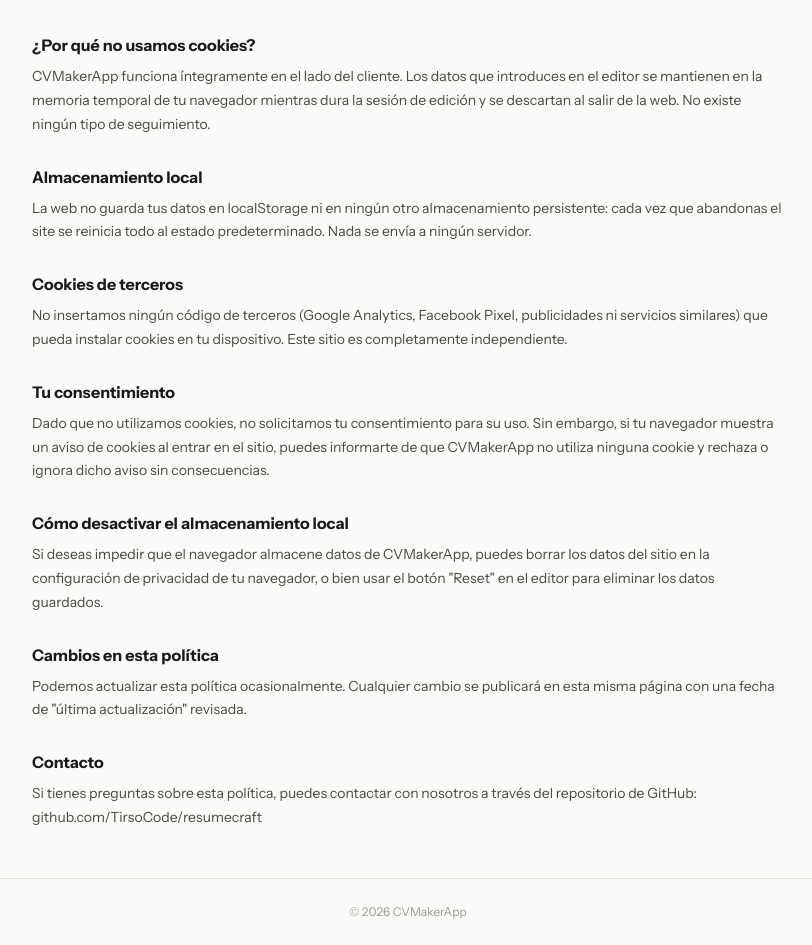
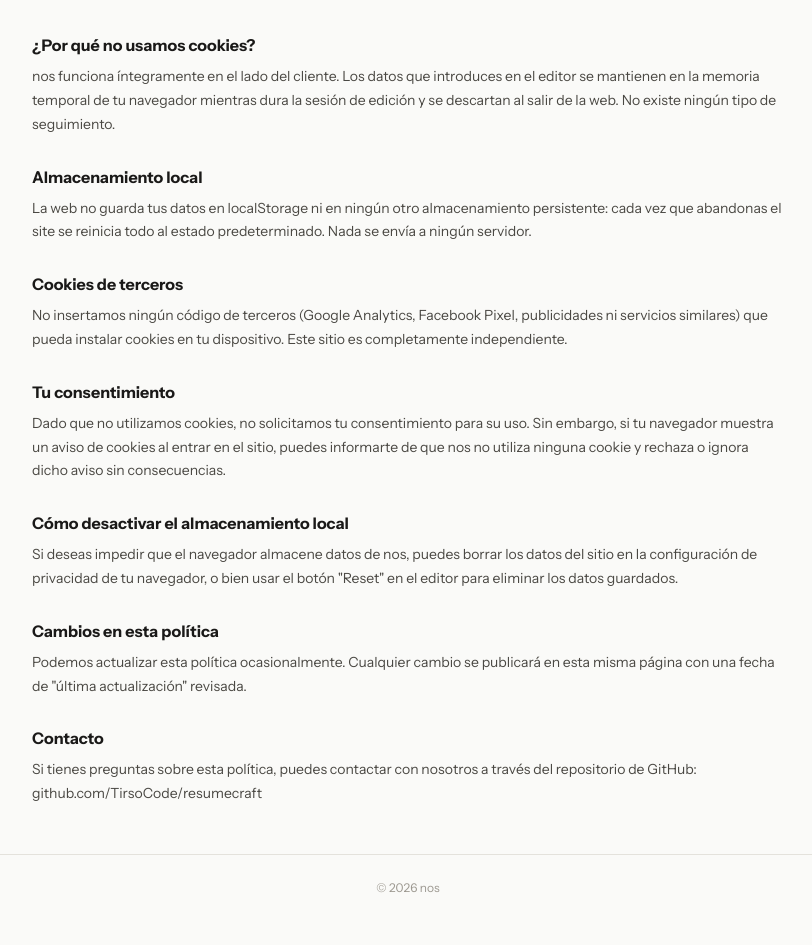
Before and after one commit to TirsoCode/cvmakerapp, a Next.js app: page /politica-cookies in a window 1280 px wide. Shown: the part 447-1392 px from the top of the page, without its empty margins (232-1044 px from the left). After the commit the page ends 1368 px from the top, so only its background shows below. Built offline with nearby package versions, Linux system fonts and the light colour scheme.

Commit message:
ref: reemplaza CVMakerApp por nos/nosotros/sitio

```diff
--- a/app/editor/editor-client.tsx
+++ b/app/editor/editor-client.tsx
@@ -540,7 +540,7 @@ function EditorInner() {
 
   const handleCopyShareMessage = useCallback(async () => {
     const name = data.personal.name || "mi CV";
-    const text = `¡Hola! Te comparto mi currículum:\n\n${name}\n${shareUrl}\n\n— Hecho con CVMakerApp`;
+    const text = `¡Hola! Te comparto mi currículum:\n\n${name}\n${shareUrl}\n\n— Hecho con nos`;
     await copyText(text);
     setToast("Mensaje copiado. Pégalo en WhatsApp o tu chat favorito");
   }, [shareUrl, data, copyText]);
@@ -632,7 +632,7 @@ function EditorInner() {
           <div style={{ display: "flex", alignItems: "center", gap: 8 }}>
             <button onClick={() => setShowDashboard(true)} className="boton-neobrutalista-sm" style={{ padding: "4px 10px" }}>CV</button>
             <a href="/" style={{ textDecoration: "none", display: "flex", alignItems: "center", gap: 6 }}>
-              <span style={{ fontSize: 13, fontWeight: 700, color: "#1A1918", fontFamily: "var(--font-playfair), serif" }}>CVMakerApp</span>
+              <span style={{ fontSize: 13, fontWeight: 700, color: "#1A1918", fontFamily: "var(--font-playfair), serif" }}>nos</span>
             </a>
           </div>
           <div style={{ display: "flex", alignItems: "center", gap: 6 }}>
--- a/app/editor/page.tsx
+++ b/app/editor/page.tsx
@@ -18,9 +18,9 @@ export async function generateMetadata({ searchParams }: EditorPageProps): Promi
   } catch {
     // shared payload vacío o inválido
   }
-  const title = name ? `${name} — CV en CVMakerApp` : "CVMakerApp — Comparte tu currículum";
+  const title = name ? `${name} — CV en nos` : "nos — Comparte tu currículum";
   const description = name
-    ? `Mira el currículum de ${name}, creado con CVMakerApp.`
+    ? `Mira el currículum de ${name}, creado con nos.`
     : "Crea currículums profesionales en minutos. Sin registro, sin límite. 20 plantillas premium.";
   return {
     title,
@@ -29,7 +29,7 @@ export async function generateMetadata({ searchParams }: EditorPageProps): Promi
       title,
       description,
       type: "website",
-      images: [{ url: "/logo.png", width: 512, height: 512, alt: "CVMakerApp" }],
+      images: [{ url: "/logo.png", width: 512, height: 512, alt: "nos" }],
     },
     twitter: {
       card: "summary",
--- a/app/layout.tsx
+++ b/app/layout.tsx
@@ -62,28 +62,28 @@ const dmSans = DM_Sans({
 export const metadata: Metadata = {
   metadataBase: new URL("https://cvmakerapp.vercel.app"),
   title: {
-    default: "CVMakerApp — Crea currículums profesionales en minutos",
+    default: "nos — Crea currículums profesionales en minutos",
     template: "%s",
   },
   description: "Generador de currículums con 20 plantillas premium, exporta a PDF y Markdown. Sin registro, sin límite, en minutos.",
-  applicationName: "CVMakerApp",
+  applicationName: "nos",
   keywords: ["currículum", "CV", "plantillas CV", "curriculum vitae", "crear CV gratis", "PDF"],
   robots: {
     index: true,
     follow: true,
   },
   openGraph: {
-    title: "CVMakerApp — Crea currículums profesionales en minutos",
+    title: "nos — Crea currículums profesionales en minutos",
     description: "Generador de currículums con 20 plantillas premium, exporta a PDF y Markdown. Sin registro, sin límite, en minutos.",
     type: "website",
     locale: "es_ES",
-    siteName: "CVMakerApp",
+    siteName: "nos",
     url: "https://cvmakerapp.vercel.app",
-    images: [{ url: "/logo.png", width: 512, height: 512, alt: "CVMakerApp" }],
+    images: [{ url: "/logo.png", width: 512, height: 512, alt: "nos" }],
   },
   twitter: {
     card: "summary",
-    title: "CVMakerApp — Crea currículums profesionales en minutos",
+    title: "nos — Crea currículums profesionales en minutos",
     description: "Generador de currículums con 20 plantillas premium, exporta a PDF y Markdown. Sin registro, sin límite, en minutos.",
     images: ["/logo.png"],
   },
--- a/app/page.tsx
+++ b/app/page.tsx
@@ -94,7 +94,7 @@ export default function Home() {
         <div style={{ maxWidth: 1100, margin: "0 auto", padding: "0 24px", height: 64, display: "flex", alignItems: "center", justifyContent: "space-between" }}>
           <div style={{ display: "flex", alignItems: "center", gap: 10 }}>
             <span style={{ fontSize: 16, fontWeight: 700, color: "#1A1918", fontFamily: "var(--font-playfair), serif" }}>
-              CVMakerApp
+              nos
             </span>
           </div>
           <Link className="boton-neobrutalista" href="/editor" style={{ padding: "8px 18px", fontSize: 13 }}>
@@ -125,7 +125,7 @@ export default function Home() {
         <div style={{ display: "flex", justifyContent: "center", alignItems: "center" }}>
           <Image
             src="/foto.webp"
-            alt="CVMakerApp preview"
+            alt="nos preview"
             width={1600}
             height={831}
             priority
@@ -306,7 +306,7 @@ export default function Home() {
       <section style={{ maxWidth: 860, margin: "0 auto", padding: "72px 24px" }}>
         <div style={{ textAlign: "center", marginBottom: 48 }}>
           <h2 style={{ fontSize: 30, fontWeight: 700, letterSpacing: "-0.02em", margin: "0 0 10px", color: "#1A1918", fontFamily: "var(--font-playfair), serif" }}>
-            ¿Para quién es CVMakerApp?
+            ¿Para quién es nos?
           </h2>
         </div>
         <div style={{ display: "grid", gridTemplateColumns: "repeat(auto-fit, minmax(280px, 1fr))", gap: 20 }}>
@@ -358,7 +358,7 @@ export default function Home() {
       {/* Footer */}
       <footer style={{ borderTop: "1px solid #E4E2DC", padding: "28px 24px", textAlign: "center" }}>
         <p style={{ fontSize: 12, color: "#9C9890", margin: "0 0 8px", fontFamily: "var(--font-instrument), sans-serif" }}>
-          © {new Date().getFullYear()} CVMakerApp — Crea currículums profesionales en minutos
+          © {new Date().getFullYear()} nos — Crea currículums profesionales en minutos
         </p>
         <div style={{ display: "flex", justifyContent: "center", gap: 20 }}>
           <Link href="/politica-privacidad" style={{ fontSize: 11, color: "#9C9890", fontFamily: "var(--font-instrument), sans-serif", textDecoration: "none" }}>
--- a/app/politica-cookies/page.tsx
+++ b/app/politica-cookies/page.tsx
@@ -4,7 +4,7 @@ export default function CookiesPolicy() {
       <header style={{ borderBottom: "1px solid #E4E2DC", background: "#fff" }}>
         <div style={{ maxWidth: 800, margin: "0 auto", padding: "20px 24px", display: "flex", alignItems: "center", gap: 12 }}>
           <a href="/" style={{ textDecoration: "none", display: "flex", alignItems: "center", gap: 8 }}>
-            <span style={{ fontSize: 14, fontWeight: 700, color: "#1A1918", fontFamily: "var(--font-playfair), serif" }}>CVMakerApp</span>
+            <span style={{ fontSize: 14, fontWeight: 700, color: "#1A1918", fontFamily: "var(--font-playfair), serif" }}>nos</span>
           </a>
         </div>
       </header>
@@ -25,7 +25,7 @@ export default function CookiesPolicy() {
             },
             {
               title: "¿Por qué no usamos cookies?",
-              content: "CVMakerApp funciona íntegramente en el lado del cliente. Los datos que introduces en el editor se mantienen en la memoria temporal de tu navegador mientras dura la sesión de edición y se descartan al salir de la web. No existe ningún tipo de seguimiento."
+              content: "nos funciona íntegramente en el lado del cliente. Los datos que introduces en el editor se mantienen en la memoria temporal de tu navegador mientras dura la sesión de edición y se descartan al salir de la web. No existe ningún tipo de seguimiento."
             },
             {
               title: "Almacenamiento local",
@@ -37,11 +37,11 @@ export default function CookiesPolicy() {
             },
             {
               title: "Tu consentimiento",
-              content: "Dado que no utilizamos cookies, no solicitamos tu consentimiento para su uso. Sin embargo, si tu navegador muestra un aviso de cookies al entrar en el sitio, puedes informarte de que CVMakerApp no utiliza ninguna cookie y rechaza o ignora dicho aviso sin consecuencias."
+              content: "Dado que no utilizamos cookies, no solicitamos tu consentimiento para su uso. Sin embargo, si tu navegador muestra un aviso de cookies al entrar en el sitio, puedes informarte de que nos no utiliza ninguna cookie y rechaza o ignora dicho aviso sin consecuencias."
             },
             {
               title: "Cómo desactivar el almacenamiento local",
-              content: "Si deseas impedir que el navegador almacene datos de CVMakerApp, puedes borrar los datos del sitio en la configuración de privacidad de tu navegador, o bien usar el botón \"Reset\" en el editor para eliminar los datos guardados."
+              content: "Si deseas impedir que el navegador almacene datos de nos, puedes borrar los datos del sitio en la configuración de privacidad de tu navegador, o bien usar el botón \"Reset\" en el editor para eliminar los datos guardados."
             },
             {
               title: "Cambios en esta política",
@@ -62,7 +62,7 @@ export default function CookiesPolicy() {
 
       <footer style={{ borderTop: "1px solid #E4E2DC", padding: "24px", textAlign: "center" }}>
         <p style={{ fontSize: 12, color: "#9C9890", margin: 0, fontFamily: "var(--font-instrument), sans-serif" }}>
-          © {new Date().getFullYear()} CVMakerApp
+          © {new Date().getFullYear()} nos
         </p>
       </footer>
     </main>
--- a/app/politica-privacidad/page.tsx
+++ b/app/politica-privacidad/page.tsx
@@ -4,7 +4,7 @@ export default function PrivacyPolicy() {
       <header style={{ borderBottom: "1px solid #E4E2DC", background: "#fff" }}>
         <div style={{ maxWidth: 800, margin: "0 auto", padding: "20px 24px", display: "flex", alignItems: "center", gap: 12 }}>
           <a href="/" style={{ textDecoration: "none", display: "flex", alignItems: "center", gap: 8 }}>
-            <span style={{ fontSize: 14, fontWeight: 700, color: "#1A1918", fontFamily: "var(--font-playfair), serif" }}>CVMakerApp</span>
+            <span style={{ fontSize: 14, fontWeight: 700, color: "#1A1918", fontFamily: "var(--font-playfair), serif" }}>nos</span>
           </a>
         </div>
       </header>
@@ -17,7 +17,7 @@ export default function PrivacyPolicy() {
           {[
             {
               title: "Responsable del tratamiento",
-              content: "CVMakerApp (en adelante, \"nosotros\", \"nos\" o \"sitio\") no recopila ningún dato personal de los usuarios. Este sitio funciona íntegramente en el navegador del usuario y no envía información a ningún servidor externo, excepto para la generación de archivos PDF y Markdown exportados por el propio usuario."
+              content: "nos (en adelante, \"nosotros\", \"nos\" o \"sitio\") no recopila ningún dato personal de los usuarios. Este sitio funciona íntegramente en el navegador del usuario y no envía información a ningún servidor externo, excepto para la generación de archivos PDF y Markdown exportados por el propio usuario."
             },
             {
               title: "Datos que no recopilamos",
@@ -58,7 +58,7 @@ export default function PrivacyPolicy() {
 
       <footer style={{ borderTop: "1px solid #E4E2DC", padding: "24px", textAlign: "center" }}>
         <p style={{ fontSize: 12, color: "#9C9890", margin: 0, fontFamily: "var(--font-instrument), sans-serif" }}>
-          © {new Date().getFullYear()} CVMakerApp
+          © {new Date().getFullYear()} nos
         </p>
       </footer>
     </main>
```
